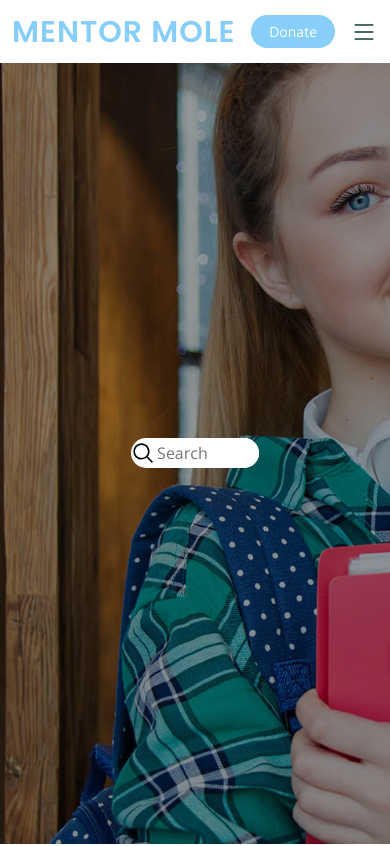
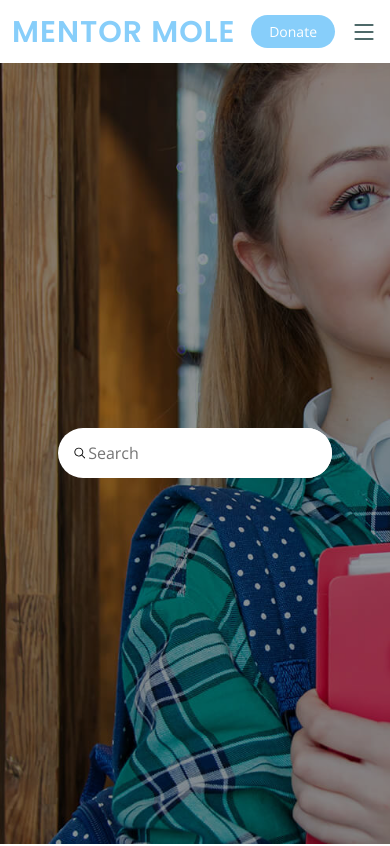
Before and after one commit to Mateo35/angular-web-app, an Angular app: page / in a window 390 px wide. Shown: the top 846 px of the page. Built offline with nearby package versions, Linux system fonts and the light colour scheme.

Commit message:
search bar update and title name change

```diff
--- a/src/app/home/home.component.html
+++ b/src/app/home/home.component.html
@@ -3,7 +3,7 @@
   <div class="d-flex container position-relative" data-aos="zoom-in" data-aos-delay="100" id="search-bar-container">
 
     <div class="d-flex search-bar">
-      <svg xmlns="http://www.w3.org/2000/svg"  viewBox="0 0 30 30" width="30px" height="30px"
+      <svg xmlns="http://www.w3.org/2000/svg"  viewBox="0 0 30 30" width="30px" height="30px" id="search-icon"
       ><path d="M 13 3 C 7.4889971 3 3 7.4889971 3 13 C 3 18.511003 7.4889971 23 13 23 C 15.396508 23 17.597385 22.148986 19.322266 20.736328 L 25.292969 26.707031 A 1.0001 1.0001 0 1 0 26.707031 25.292969 L 20.736328 19.322266 C 22.148986 17.597385 23 15.396508 23 13 C 23 7.4889971 18.511003 3 13 3 z M 13 5 C 17.430123 5 21 8.5698774 21 13 C 21 17.430123 17.430123 21 13 21 C 8.5698774 21 5 17.430123 5 13 C 5 8.5698774 8.5698774 5 13 5 z"/></svg>
       <input placeholder="Search" id="text-entry">
     </div>
--- a/src/index.html
+++ b/src/index.html
@@ -5,7 +5,7 @@
   <meta charset="utf-8">
   <meta content="width=device-width, initial-scale=1.0" name="viewport">
 
-  <title>Mentor Bootstrap Template - Index</title>
+  <title>Mentor Mole</title>
   <meta content="" name="description">
   <meta content="" name="keywords">
 
--- a/src/styles.css
+++ b/src/styles.css
@@ -472,6 +472,7 @@ body {
   .search-bar {
 
     justify-content: left;
+    align-items: center;
     background-color: white;
     border-radius: 25px;
 
@@ -484,12 +485,17 @@ body {
 
     outline: none;
 
+  }
+
+  #search-icon {
+    padding-left: 15px;
   }
 
   #text-entry {
     outline: none;
     border: none;
 
+    height: 50px;
     width: 100%;
     border-radius: 25px;
 
@@ -515,6 +521,10 @@ body {
     #hero h2 {
       font-size: 18px;
       line-height: 24px;
+    }
+
+    .search-bar {
+      width: 75%;
     }
   }
 
```
